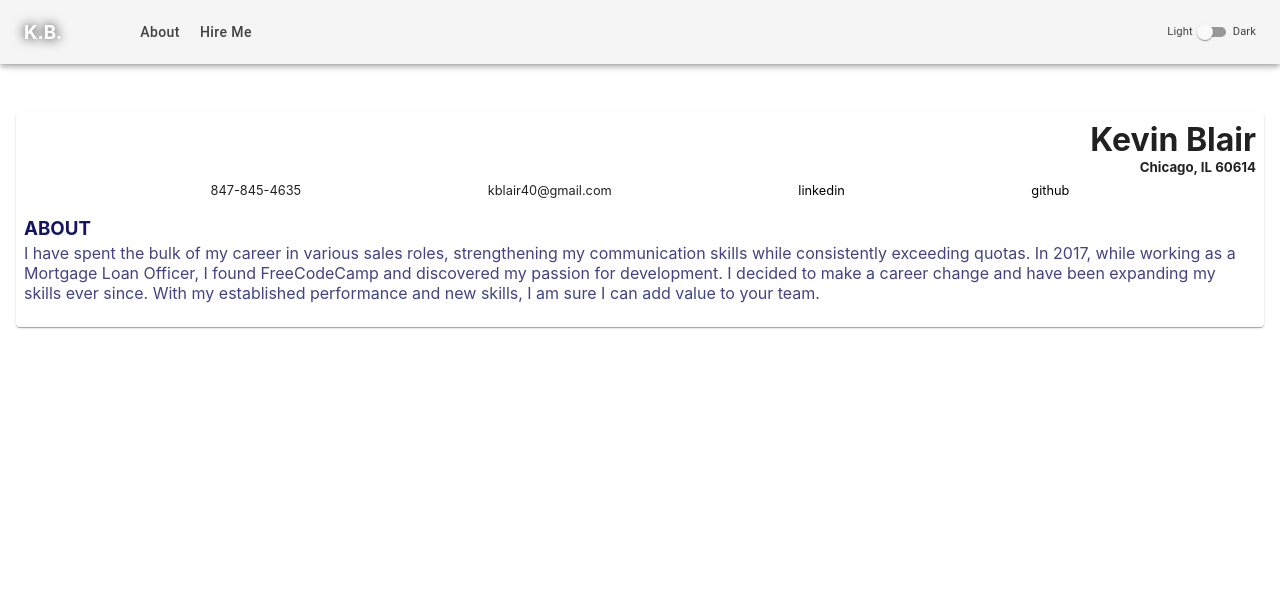
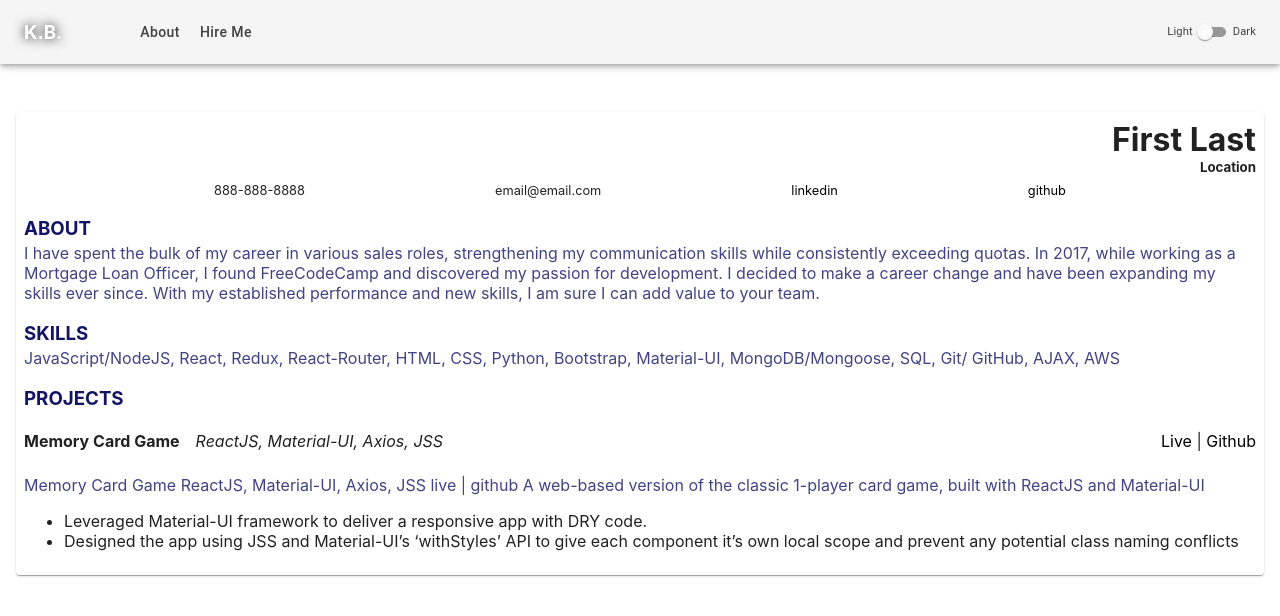
Before and after one commit to kblair40/portfolio-site, a React (Create React App) app: page /hireme in a window 1280 px wide. Shown: the top 616 px of the page. Built offline with nearby package versions, Linux system fonts and the light colour scheme.

Commit message:
Add projects section to Resume

```diff
--- a/src/components/Contact.js
+++ b/src/components/Contact.js
@@ -18,11 +18,14 @@ const styles = {
 const Contact = ({ classes }) => {
   return (
     <React.Fragment>
-      <h1 className={classes.header}>Kevin Blair</h1>
-      <h5 className={classes.header}>Chicago, IL 60614</h5>
+      <h1 className={classes.header}>First Last</h1>
+      {/* <h5 className={classes.header}>Chicago, IL 60614</h5> */}
+      <h5 className={classes.header}>Location</h5>
       <div className={classes.contactInfo}>
-        <span>847-845-4635</span>
-        <span>kblair40@gmail.com</span>
+        {/* <span>847-845-4635</span> */}
+        <span>888-888-8888</span>
+        {/* <span>kblair40@gmail.com</span> */}
+        <span>email@email.com</span>
         <span>
           <a target="blank" href="https://linkedin.com/in/kevin-blair-74525935">
             linkedin
--- a/src/components/ProjectCardWrapper.js
+++ b/src/components/ProjectCardWrapper.js
@@ -25,14 +25,12 @@ const ProjectCardWrapper = (props) => {
   const { classes } = props;
   return (
     <div className={classes.cardWrapper}>
-      {/* <Motion> */}
       <Card
         raised={true}
         className={`classes.Card ${isDarkMode && classes.darkBg}`}
       >
         {props.children}
       </Card>
-      {/* </Motion> */}
     </div>
   );
 };
--- a/src/components/Resume.js
+++ b/src/components/Resume.js
@@ -3,7 +3,12 @@ import ResumeContainer from "./ResumeContainer";
 import Contact from "./Contact";
 import ResumeSection from "./ResumeSection";
 import withStyles from "@material-ui/core/styles/withStyles";
-import { ABOUT_TEXT } from "../constants";
+import {
+  ABOUT_TEXT,
+  SKILLS_TEXT,
+  PROJECTS_TEXT,
+  PROJECTS_BULLETS,
+} from "../constants";
 
 const styles = {
   container: {
@@ -28,6 +33,14 @@ const Resume = ({ classes }) => {
       <ResumeContainer>
         <Contact />
         <ResumeSection header="ABOUT" content={ABOUT_TEXT} />
+        <ResumeSection header="SKILLS" content={SKILLS_TEXT} />
+        <ResumeSection
+          header="PROJECTS"
+          subheader={"Memory Card Game"}
+          subheaderDetails={"ReactJS, Material-UI, Axios, JSS"}
+          content={PROJECTS_TEXT}
+          bullets={PROJECTS_BULLETS}
+        />
       </ResumeContainer>
     </div>
   );
--- a/src/components/ResumeSection.js
+++ b/src/components/ResumeSection.js
@@ -1,5 +1,6 @@
 import React from "react";
 import withStyles from "@material-ui/core/styles/withStyles";
+import Subheader from "./Subheader";
 
 const styles = {
   resumeHeader: {
@@ -10,17 +11,49 @@ const styles = {
     marginTop: ".2rem",
     color: "rgba(20, 20, 100, .8)",
   },
+  bullets: {
+    margin: 0,
+  },
 };
 
 const ResumeSection = (props) => {
-  const { classes, header, content, bullets } = props;
-  // bullets = {bulletHeader: [gsfsda, gsafsd, gsafsa, .....]}
+  const { classes, header, subheader, subheaderDetails, content, bullets } =
+    props;
+
+  const getBullets = (bullets) => {
+    if (bullets) {
+      return (
+        <ul>
+          {bullets.map((bullet) => (
+            <li>{bullet}</li>
+          ))}
+        </ul>
+      );
+    } else {
+      return null;
+    }
+  };
+
+  const bulletsContent = getBullets(bullets);
   return (
     <React.Fragment>
       <h3 className={classes.resumeHeader}>{header}</h3>
+      {bullets && <Subheader subheader={subheader} detail={subheaderDetails} />}
       <p className={classes.content}>{content}</p>
+      <div className={classes.bullets}>{bulletsContent}</div>
     </React.Fragment>
   );
 };
 
 export default withStyles(styles)(ResumeSection);
+
+// PROJECTS:
+// Memory Card Game ReactJS, Material-UI, Axios, JSS live | github A web-based version of the classic 1-player card game, built with ReactJS and Material-UI
+// ● Leveraged Material-UI framework to deliver a responsive app with DRY code.
+// ● Designed the app using JSS and Material-UI’s ‘withStyles’ API to give each component it’s own local scope and prevent
+// any potential class naming conflicts
+// Stock Watchlist ReactJS, Material-UI, Recharts, JSS live | github A web app that allows users to add stocks of their choosing and query those stocks for specific details and price history
+// ● Integrated Yahoo-Finance API with Recharts to display a stock’s price history dynamically according to the historical timeframe specified by the user.
+// ● Built UI by leveraging Material-UI’s ‘withStyles’ API and custom JSS to reduce file structure complexity
+// ● Overcame a major CORS issue preventing data retrieval with 3rd party browser extensions, and will ultimately setup a
+// proxy server to make the API calls as a permanent fix.
--- /dev/null
+++ b/src/components/Subheader.js
@@ -0,0 +1,45 @@
+import React from "react";
+import withStyles from "@material-ui/core/styles/withStyles";
+
+const styles = {
+  subheader: {
+    display: "flex",
+    justifyContent: "space-between",
+    alignItems: "center",
+    width: "100%",
+    flexWrap: "wrap",
+  },
+  subheaderContent: {
+    margin: 0,
+    flexGrow: 1,
+    display: "flex",
+    alignItems: "center",
+  },
+  links: {
+    display: "flex",
+    alignItems: "center",
+    margin: "0",
+    // set margin with media queries
+    // for when wrap occurs.
+  },
+};
+
+const Subheader = ({ subheader, detail, classes }) => {
+  return (
+    <div className={classes.subheader}>
+      <div className={classes.subheaderContent}>
+        <h4>{subheader}</h4>
+        <p style={{ marginLeft: "1rem" }}>
+          <i>{detail}</i>
+        </p>
+      </div>
+      <div className={classes.links}>
+        <a href="https://memory-6fc80b.netlify.app">Live</a>
+        &nbsp;|&nbsp;
+        <a href="https://github.com/kblair40/memory">Github</a>
+      </div>
+    </div>
+  );
+};
+
+export default withStyles(styles)(Subheader);
--- a/src/constants.js
+++ b/src/constants.js
@@ -1,2 +1,17 @@
 export const ABOUT_TEXT =
   "I have spent the bulk of my career in various sales roles, strengthening my communication skills while consistently exceeding quotas. In 2017, while working as a Mortgage Loan Officer, I found FreeCodeCamp and discovered my passion for development. I decided to make a career change and have been expanding my skills ever since. With my established performance and new skills, I am sure I can add value to your team.";
+
+export const SKILLS_TEXT =
+  "JavaScript/NodeJS, React, Redux, React-Router, HTML, CSS, Python, Bootstrap, Material-UI, MongoDB/Mongoose, SQL, Git/ GitHub, AJAX, AWS";
+
+export const PROJECTS_TEXT =
+  "Memory Card Game ReactJS, Material-UI, Axios, JSS live | github A web-based version of the classic 1-player card game, built with ReactJS and Material-UI";
+
+export const PROJECTS_BULLETS = [
+  "Leveraged Material-UI framework to deliver a responsive app with DRY code.",
+  "Designed the app using JSS and Material-UI’s ‘withStyles’ API to give each component it’s own local scope and prevent any potential class naming conflicts",
+];
+//   Memory Card Game ReactJS, Material-UI, Axios, JSS live | github A web-based version of the classic 1-player card game, built with ReactJS and Material-UI
+// ● Leveraged Material-UI framework to deliver a responsive app with DRY code.
+// ● Designed the app using JSS and Material-UI’s ‘withStyles’ API to give each component it’s own local scope and prevent
+// any potential class naming conflicts
```
